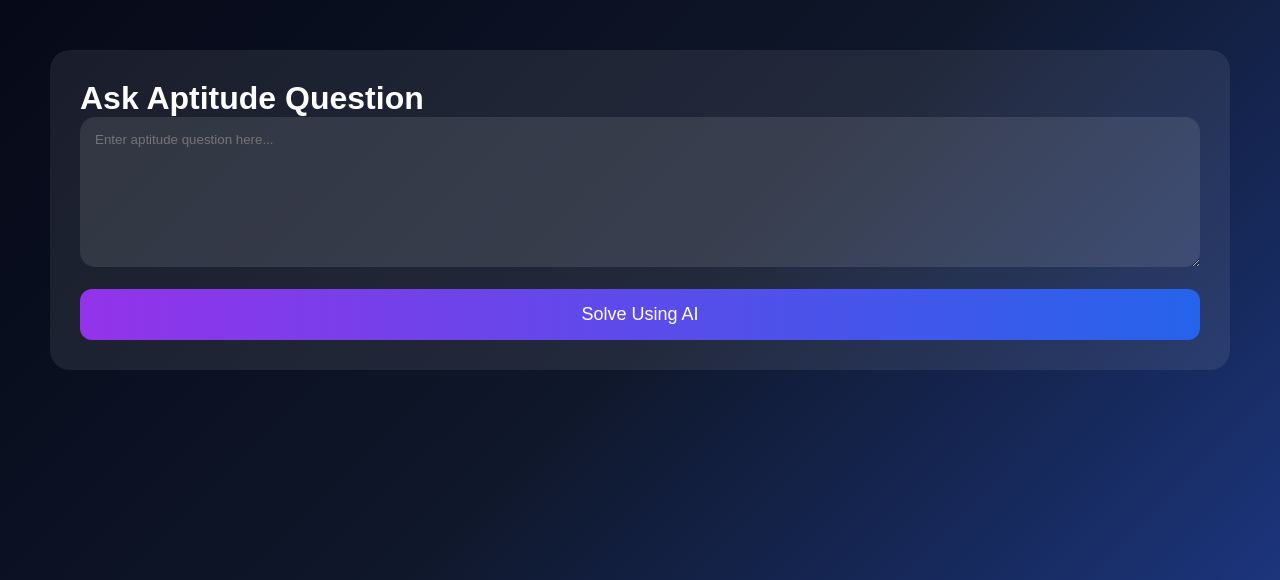
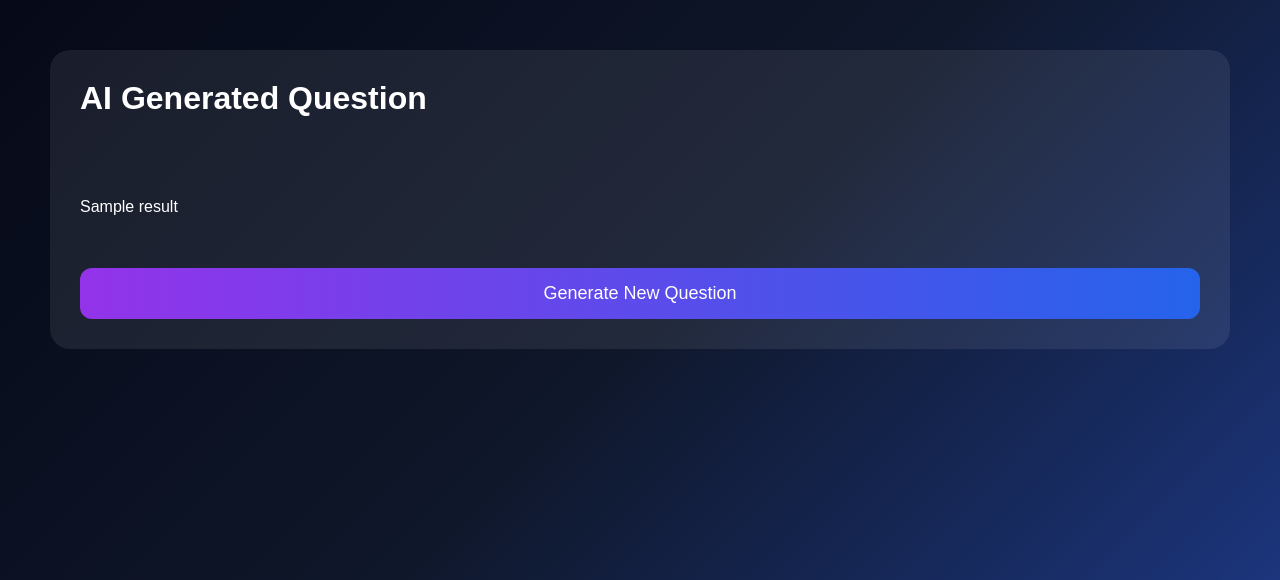
Before and after one commit to riteshml0211-cpu/smart-placement-platform, a Flask app: template templates/aptitude.html in a window 1280 px wide. Shown: the part 68-648 px from the top of the page. Run offline with Flask 3, Linux system fonts and the light colour scheme; the template is opened without the code that fills it: most values are stand-ins (such as "Sample title", 1, 10 or a date in 2020).

Commit message:
Update aptitude.html

```diff
--- a/templates/aptitude.html
+++ b/templates/aptitude.html
@@ -26,31 +26,25 @@
 
     <div class="dashboard-card">
 
-        <h1>Ask Aptitude Question</h1>
+        <h1>AI Generated Question</h1>
 
-        <form method="POST" action="/aptitude-ai">
+        <br>
 
-            <textarea
-            name="question"
-            rows="8"
-            style="
-            width:100%;
-            padding:15px;
-            border-radius:15px;
-            border:none;
-            background:rgba(255,255,255,0.1);
-            color:white;
-            "
-            placeholder="Enter aptitude question here..."
-            ></textarea>
+        <p style="line-height:1.8; white-space:pre-line;">
 
-            <br><br>
+            {{ result }}
 
-            <button type="submit">
-                Solve Using AI
+        </p>
+
+        <br>
+
+        <a href="/aptitude">
+
+            <button>
+                Generate New Question
             </button>
 
-        </form>
+        </a>
 
     </div>
 
```
